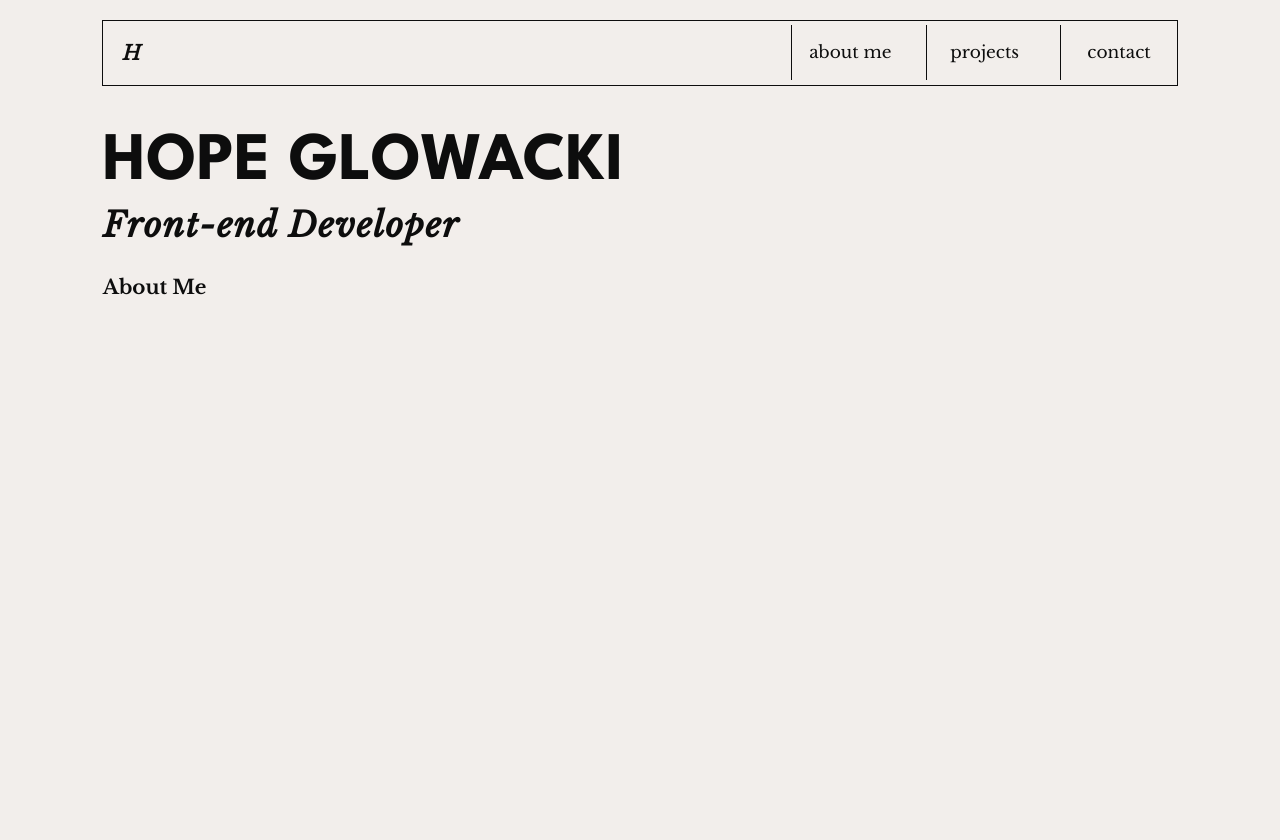
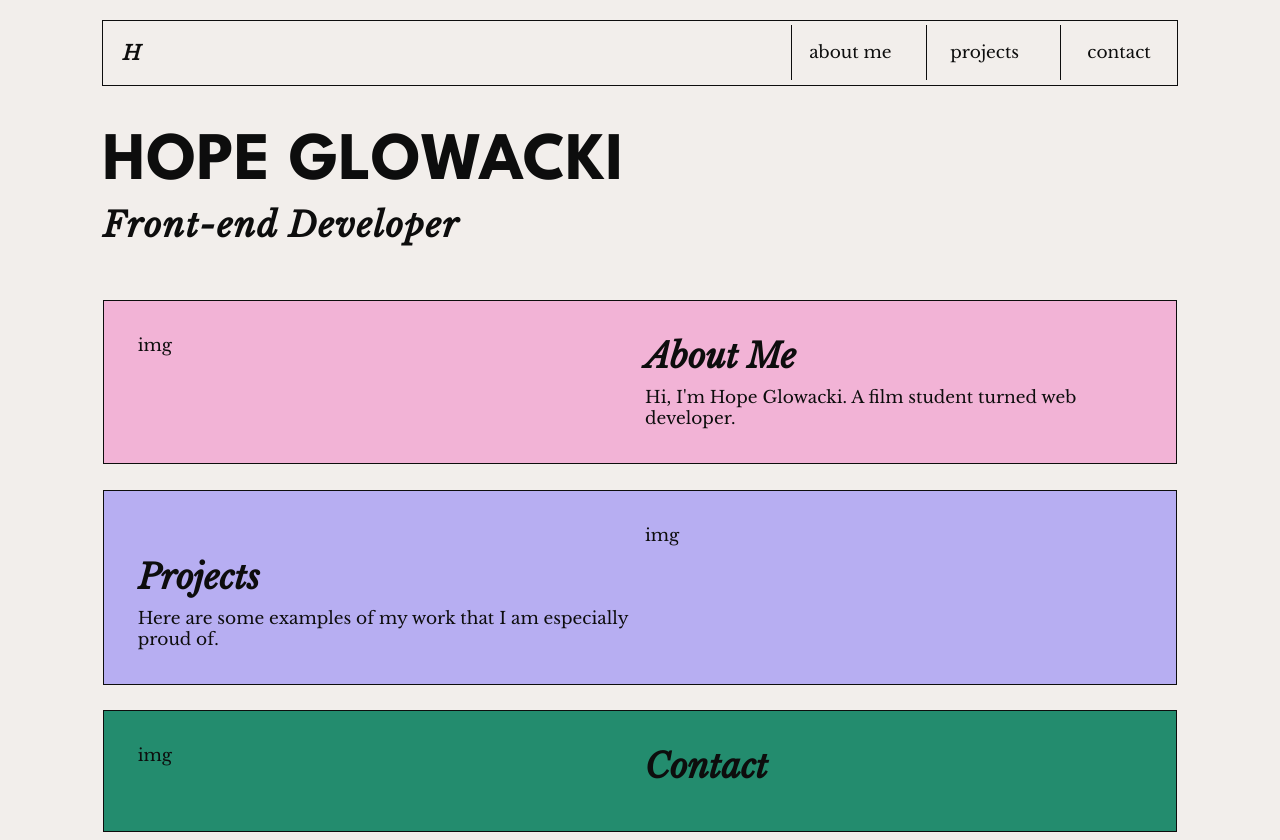
Before and after one commit to Ho0pHo0p/hope-glowacki-portfolio, a React (Vite) app: page / in a window 1280 px wide. Before the commit the page ends 800 px from the top, so only its background shows below. Built offline with nearby package versions, Linux system fonts and the light colour scheme; a web font is replaced by a local one.

Commit message:
Body card styles

```diff
--- a/src/AboutMe.jsx
+++ b/src/AboutMe.jsx
@@ -1,7 +1,11 @@
 export default function AboutMe(){
   return(
-    <section className="AboutMe">
-      <h3>About Me</h3>
-    </section>
+    <>
+      <p>img</p>
+      <div>
+      <h3>{title}</h3>
+      <p>{text}</p>
+      </div>
+    </>
   )
 }
--- a/src/App.css
+++ b/src/App.css
@@ -1,3 +1,7 @@
 #root {
   box-sizing: border-box;
 }
+
+h1, h2, h3, h4,h5, h6, p {
+  margin: 0px;
+}
--- a/src/BodyDesktop.css
+++ b/src/BodyDesktop.css
@@ -1,6 +1,9 @@
 .BodyDesktop {
   margin: auto;
   width: 85%;
+  display: flex;
+  flex-flow: column;
+  gap: 1.5rem;
 }
 
 .BodyDesktop h1 {
--- a/src/BodyDesktop.jsx
+++ b/src/BodyDesktop.jsx
@@ -1,12 +1,17 @@
 import Hero from "./Hero"
 import "./BodyDesktop.css"
-import AboutMe from "./AboutMe"
+import Card from "./Card"
+import { textObj } from "./text"
 
 export default function BodyDesktop(){
+  const text = textObj;
+
   return(
     <main className="BodyDesktop">
       <Hero />
-      <AboutMe />
+      <Card className="AboutMe" title="About Me" text={text.aboutMe}/>
+      <Card className="Projects" title="Projects" text={text.projects}/>
+      <Card className="Contact" title="Contact" text={text.contact}/>
     </main>
   )
 }
--- /dev/null
+++ b/src/Card.css
@@ -0,0 +1,23 @@
+.Card {
+  padding: 2rem;
+  border: 1px solid var(--font-color);
+  display: grid;
+  grid-template-columns: 1fr 1fr;
+  gap: 10px;
+}
+
+.Card div {
+  display: flex;
+  flex-flow: column;
+  gap: 10px;
+}
+
+.Card h3 {
+  font-size: 2rem;
+  font-style: italic;
+  margin: 0px;
+}
+
+.Card p {
+  margin: 0px;
+}
--- /dev/null
+++ b/src/Card.jsx
@@ -0,0 +1,14 @@
+import "./Card.css"
+import "./CardSpecifics.css"
+
+export default function ({className, title, text}) {
+  return(
+    <section className={`${className} Card`}>
+      <p>img</p>
+      <div>
+      <h3>{title}</h3>
+      <p>{text}</p>
+      </div>
+    </section>
+  )
+}
--- /dev/null
+++ b/src/CardSpecifics.css
@@ -0,0 +1,28 @@
+.AboutMe {
+  background-color: var(--accent-color1);
+
+}
+
+.AboutMe p {
+  grid-column: 1;
+}
+
+.AboutMe div {
+  grid-column: 2;
+}
+
+.Projects {
+  background-color: var(--accent-color2);
+}
+
+.Projects p {
+  grid-column: 2;
+}
+
+.Projects div {
+  grid-column: 1;
+}
+
+.Contact {
+  background-color: var(--accent-color3);
+}
--- /dev/null
+++ b/src/text.jsx
@@ -0,0 +1,6 @@
+const textObj =  {
+  aboutMe: "Hi, I'm Hope Glowacki. A film student turned web developer.",
+  projects: "Here are some examples of my work that I am especially proud of."
+}
+
+export { textObj }
```
